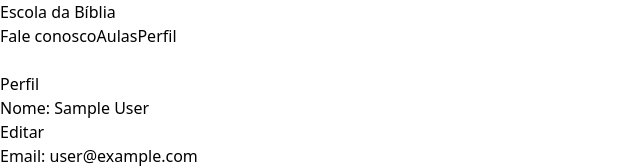
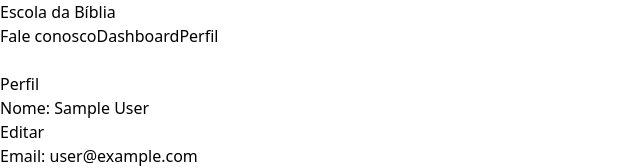
Before and after one commit to GuilhermeSP01/Escola-da-Biblia, a React (Vite) app: page /profile in a window 1280 px wide. Shown: the top 168 px of the page, without its empty margins (0-640 px from the left). Built offline with nearby package versions, Linux system fonts and the light colour scheme; no server answers; sample sign-in values are in the browser's storage.

Commit message:
add links for admin page on header

```diff
--- a/src/components/layout/Header.tsx
+++ b/src/components/layout/Header.tsx
@@ -1,9 +1,11 @@
 import { Link } from 'react-router-dom'
 import { useState, useRef, useEffect } from 'react'
+import { useAuth } from '../../contexts/AuthContext'
 
 export default function Header() {
   const [isOpen, setIsOpen] = useState(false)
   const menuRef = useRef<HTMLDivElement>(null)
+  const { isAdmin } = useAuth()
 
   useEffect(() => {
     function handleClickOutside(event: MouseEvent) {
@@ -20,7 +22,9 @@ export default function Header() {
     <header className="bg-gradient-to-r from-gray-900 via-gray-800 to-gray-900 text-white py-4 shadow-lg">
       <nav className="container mx-auto flex justify-between items-center px-6">
         <Link
-          to="/dashboard"
+          to={`${
+            isAdmin ? '/admin' : '/dashboard'
+          }`}
           className="text-2xl font-bold flex items-center gap-2 transition-colors duration-300"
         >
           <span>Escola da Bíblia</span>
@@ -31,8 +35,10 @@ export default function Header() {
           <Link to="https://wa.me/5513996013905" className="hover:text-yellow-400 transition-colors duration-300 font-medium">
             Fale conosco
           </Link>
-          <Link to="/dashboard" className="hover:text-yellow-400 transition-colors duration-300 font-medium">
-            Aulas
+          <Link to={`${
+              isAdmin ? '/admin' : '/dashboard'
+            }`} className="hover:text-yellow-400 transition-colors duration-300 font-medium">
+            {isAdmin ? 'Admin' : 'Dashboard'}
           </Link>
           <Link to="/profile" className="hover:text-yellow-400 transition-colors duration-300 font-medium">
             Perfil
@@ -71,11 +77,13 @@ export default function Header() {
                   Fale conosco
                 </Link>
                 <Link
-                  to="/dashboard"
+                  to={`${
+                    isAdmin ? '/admin' : '/dashboard'
+                  }`}
                   className="block px-6 py-3 text-base text-white hover:bg-gray-700 hover:text-yellow-400 transition-colors duration-200"
                   onClick={() => setIsOpen(false)}
                 >
-                  Aulas
+                  {isAdmin ? 'Admin' : 'Dashboard'}
                 </Link>
                 <Link
                   to="/profile"
```
